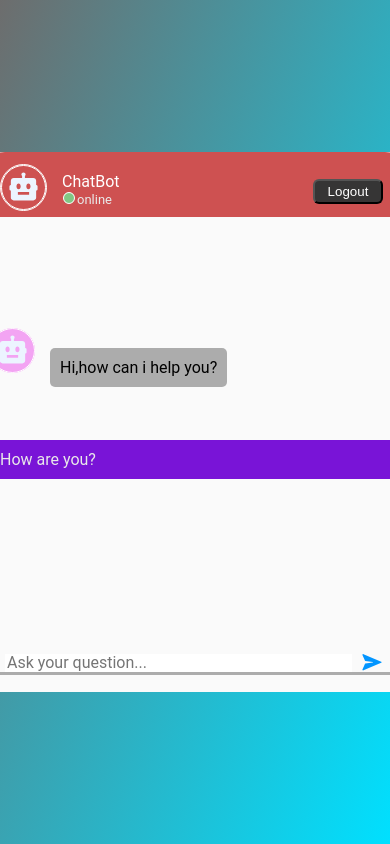
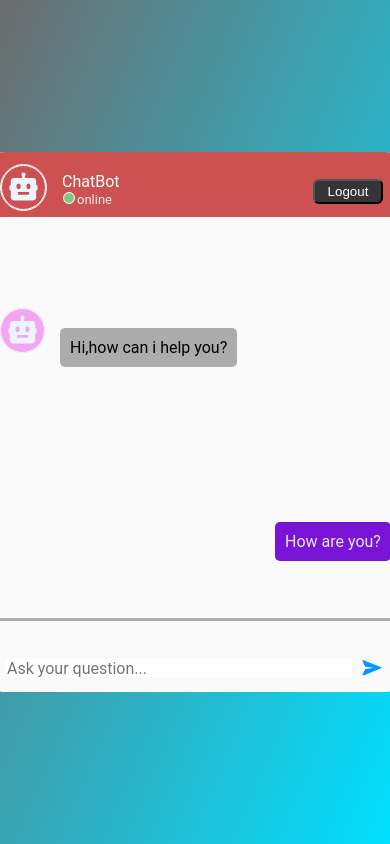
Before and after one commit to andresdev10/modal, a React (Vite) app: page / in a window 390 px wide. Shown: the top 844 px of the page. Built offline with nearby package versions, Linux system fonts and the light colour scheme.

Commit message:
add responsive

```diff
--- a/src/App.css
+++ b/src/App.css
@@ -7,3 +7,10 @@ body {
   min-height: 100vh;
   background: linear-gradient(112.9deg, #6D6D6D 0%, #00E0FF 100%);
 }
+
+@media (max-width: 767px) {
+  .App{
+    padding: 10px;
+    margin: 0;
+  }
+}
--- a/src/component/modal/Modal.jsx
+++ b/src/component/modal/Modal.jsx
@@ -36,7 +36,6 @@ const Modal = () => {
           <div className='lineSeparator'></div>
         <div className='container4'>
           <input type="text" placeholder='Ask your question...'  className='textBootom'/>
-          {/* <p className='textBootom'>Ask your question...</p> */}
           <img src={svgButtom} alt="icon" className='buttomBootom'/>
         </div>
       </div>
--- a/src/component/modal/ModalCss.css
+++ b/src/component/modal/ModalCss.css
@@ -34,6 +34,8 @@
 
   .container3 {
     grid-area: main;
+    position: relative;
+    height: 340px;
     /* grid-row: 2;
     grid-column: span 1;  */
     padding: 10px;
@@ -129,7 +131,7 @@
     grid-area: separator;
     position:absolute;
     width: 100%;
-    top: 144px;
+    top: 5px;
     left: 0px;
     border: 1px;
     rotate: -0 deg;
@@ -141,7 +143,7 @@
     width: 343px;
     height: 16px;
     position: relative;
-    top: 30px;
+    top: 0px;
     left: 15px;
     font-family: Roboto;
     font-size: 16px;
@@ -158,7 +160,7 @@
     width: 20px;
     height: 16.32px;
     position: relative;
-    top: 30px;
+    top: 0px;
     left: 25px;
     color: #0295FF;
 
@@ -202,7 +204,7 @@
 .chat2{
     background-color: #ACACAC;
     display: inline-block;
-    white-space: nowrap; /* Evitar que el texto se envuelva */
+    white-space: nowrap;
     padding: 10px;
     border-radius: 5px;
     position: relative;
@@ -222,40 +224,46 @@
 
 .containerChat1 li,
 .containerChat2 li {
-    margin-left: 0; /* Ajusta según sea necesario */
+    margin-left: 0;
 }
 
 
 @media (min-width: 768px) {
   .container1 {
-    max-width: 768px; /* Ajusta el ancho máximo para tabletas */
+    max-width: 768px;
   }
 }
 
 /* Media query para dispositivos móviles */
 @media (max-width: 767px) {
+
   .container1 {
-    max-width: 100%; /* Haz que el contenedor ocupe el 100% del ancho de la pantalla en dispositivos móviles */
-    border-radius: 0; /* Elimina el borde redondeado en dispositivos móviles si lo deseas */
+    max-width: 100%;
+    border-radius: 25px;
+    /* margin-left: 34px; */
   }
 
   .container2,
   .container3,
   .container4 {
-    width: 100%; /* Asegúrate de que estos elementos ocupen el 100% del ancho del contenedor en dispositivos móviles */
+    width: 100%;
   }
 
   .lineSeparator {
-    top: 180px; /* Ajusta la posición del separador si es necesario en dispositivos móviles */
+    top: -17px;
   }
 
   .containerChat1,
   .containerChat2 {
-    width: 100%; /* Asegúrate de que estos elementos ocupen el 100% del ancho del contenedor en dispositivos móviles */
+    width: 100%;
+    padding: 10px;
   }
 
   .chat2 {
-    width: 100%; /* Asegúrate de que el chat2 ocupe el 100% del ancho del contenedor en dispositivos móviles */
-    margin-left: 0; /* Elimina el margen izquierdo en dispositivos móviles si lo deseas */
+   margin-left:275px;
+  }
+  .container3 {
+    height: 379px;
+    width: initial;
   }
 }
```
